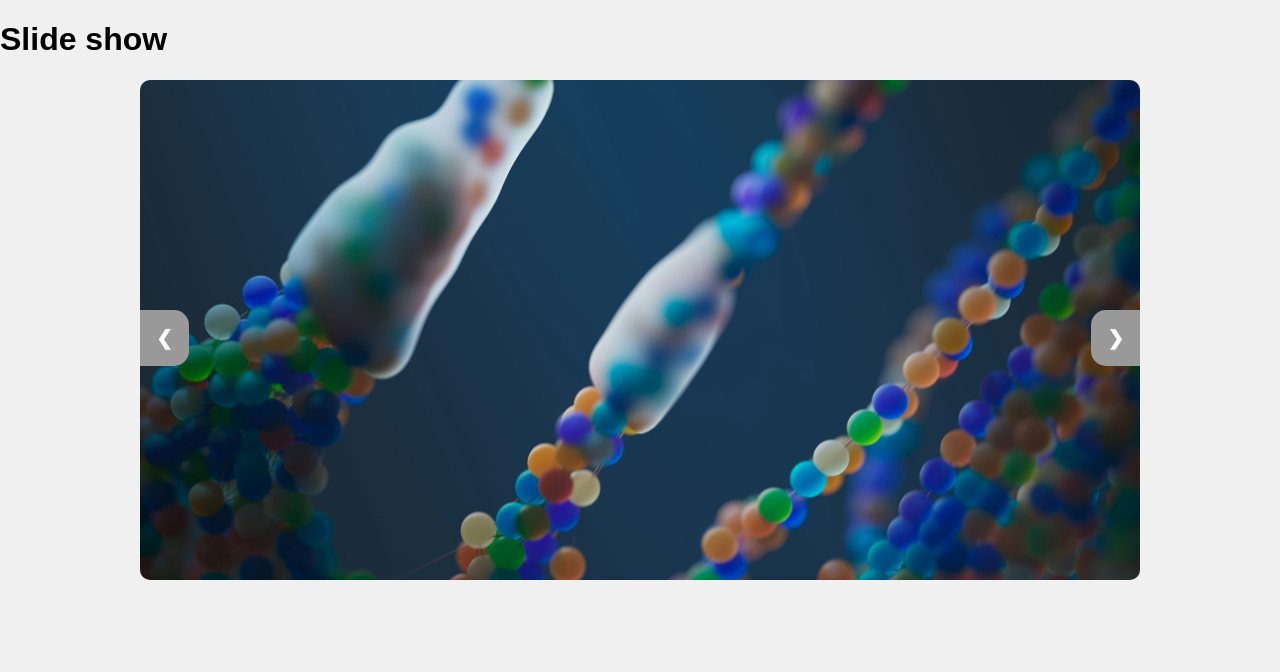
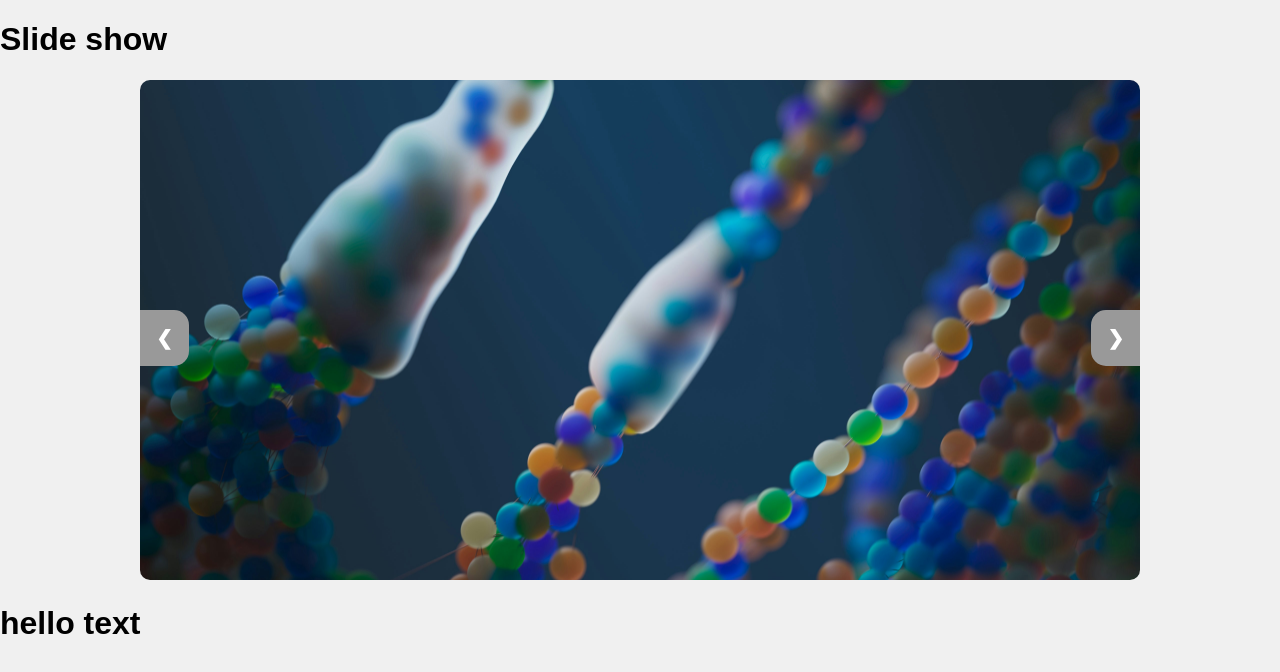
Before and after one commit to kavingitacc/slideshow, a plain HTML site: page index.html in a window 1280 px wide. Drawn offline with Linux system fonts and the light colour scheme.

Commit message:
Update index.html
try new learn

```diff
--- a/index.html
+++ b/index.html
@@ -22,6 +22,7 @@
         <a class="prev" onclick="changeSlide(-1)">&#10094;</a>
         <a class="next" onclick="changeSlide(1)">&#10095;</a>
     </div>
+    <h1>hello text</h1>
     <script src="try.js"></script>
 </body>
 </html>
```
